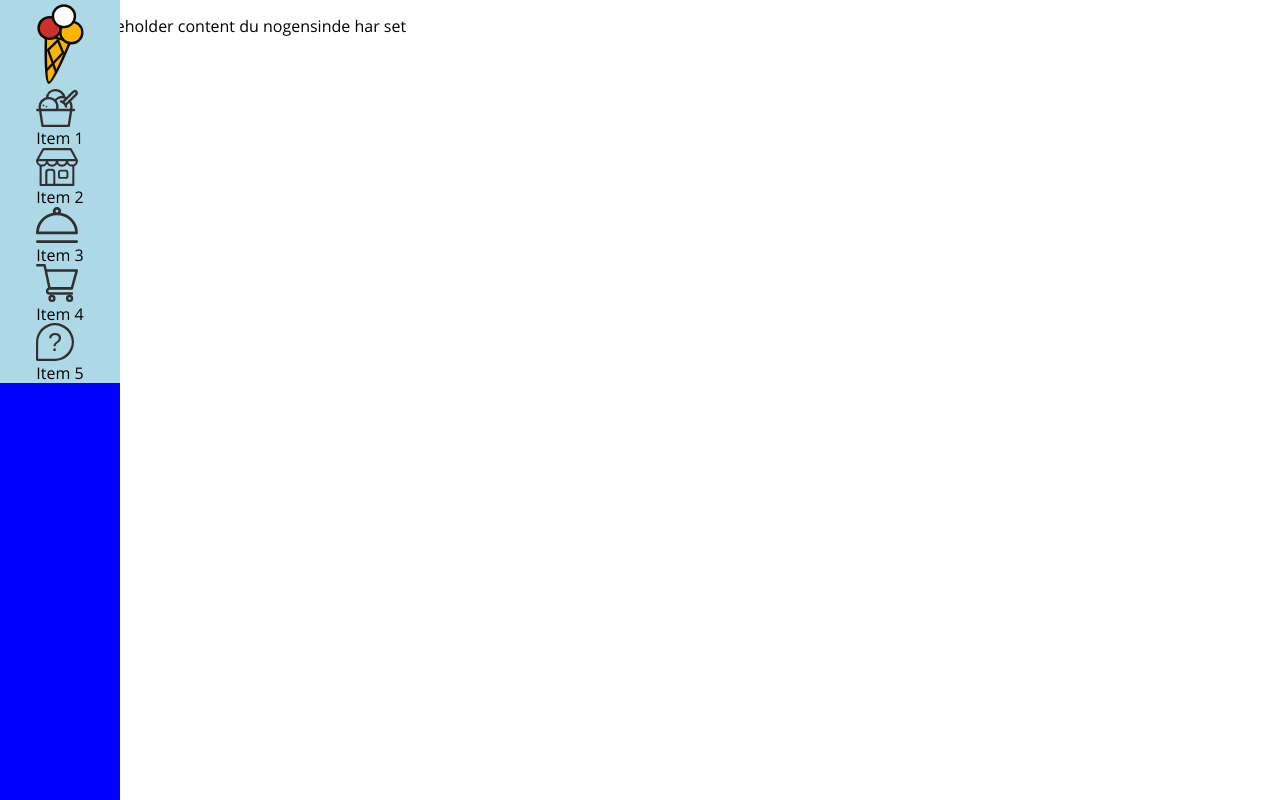
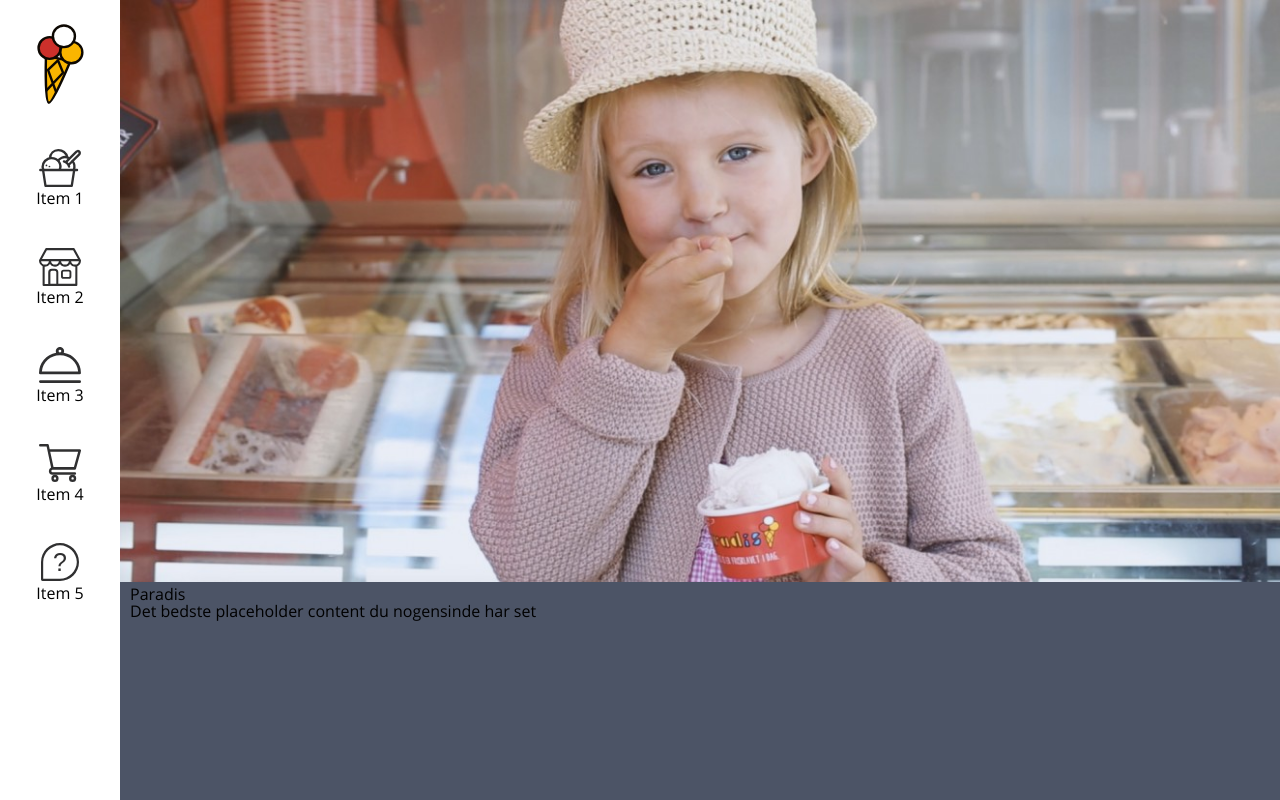
Before and after one commit to joachimhviid/paradis-react, a React (Create React App) app: page / in a window 1280 px wide. Built offline with nearby package versions, Linux system fonts and the light colour scheme.

Commit message:
Added hero-image. Adjusted toolbar colors

```diff
--- a/src/App.js
+++ b/src/App.js
@@ -1,13 +1,23 @@
 import React from 'react';
 import './css/main.css';
 import Toolbar from './components/Toolbar/Toolbar';
+import HeroImg from './assets/paradis-hero.jpg';
 
 function App() {
   return (
     <div>
       <Toolbar />
-      <h1>Paradis</h1>
-      <p>Det bedste placeholder content du nogensinde har set</p>
+      <div className="site-content">
+        <div className="hero-img">
+          <img src={HeroImg} alt="Paradis pige billede"/>
+        </div>
+        <div className="container">
+          <div className="row">
+            <h1>Paradis</h1>
+            <p>Det bedste placeholder content du nogensinde har set</p>
+          </div>
+        </div>
+      </div>
     </div>
   );
 }
--- a/src/components/Toolbar/Toolbar.css
+++ b/src/components/Toolbar/Toolbar.css
@@ -4,18 +4,18 @@
     position: fixed;
     top: 0;
     left: 0;
-    background: blue;
+    background: #fff;
 }
 
 .menu-wrapper {
     display: flex;
     flex-direction: column;
-    background: lightblue;
     align-items: center;
 }
 
 .menu-item {
-    align-items: center;
+    text-align: center;
+    padding: 20px 0;
 }
 
 #menu-cup {
--- a/src/css/main.css
+++ b/src/css/main.css
@@ -16,7 +16,7 @@ html, div {
 }
 
 body {
-    background: #FFFFFF;
+    background: #4c5466;
 	font-family: OpenSans;
 	font-weight: 400;
 	font-size: 16px;
@@ -24,7 +24,17 @@ body {
 
 
 /** Main **/
+.site-content {
+	margin-left: 120px;
+}
 
+.hero-img {
+
+}
+
+.hero-img img{
+	width: 100%;
+}
 
 
 /** Media Queries **/
```
Also changed, not shown: src/assets/paradis-hero.jpg (added).
